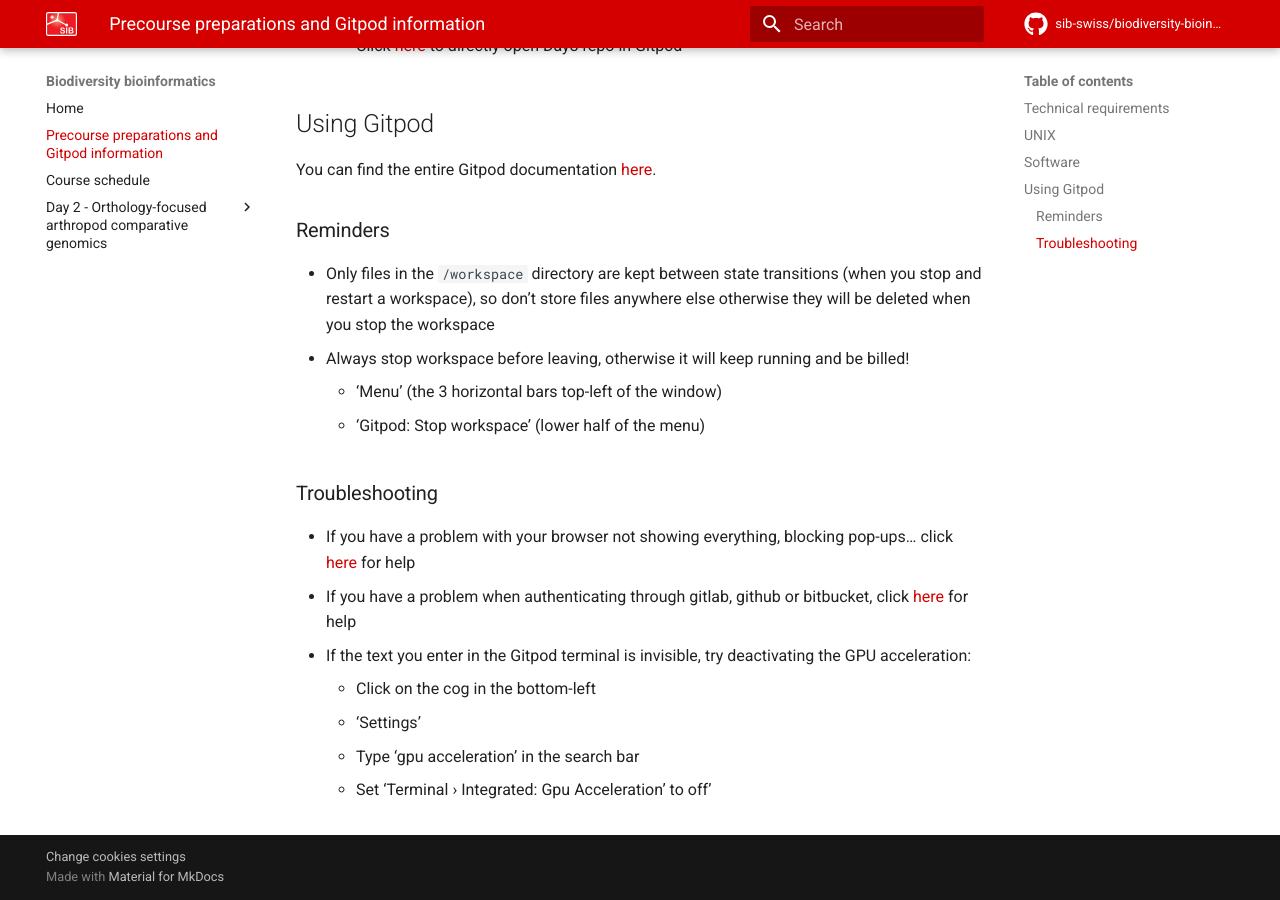
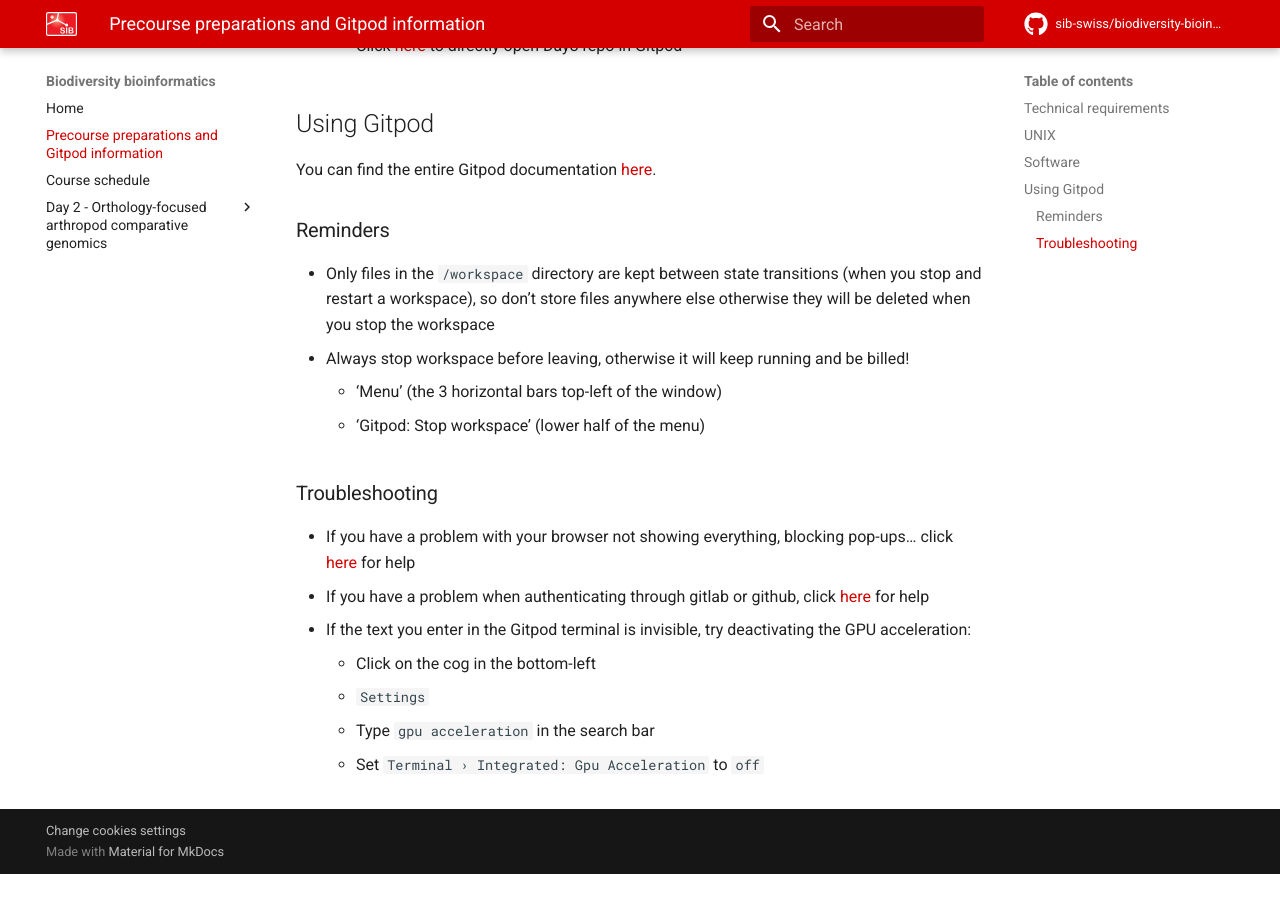
Before and after one commit to sib-swiss/biodiversity-bioinformatics, an MkDocs documentation site: the page built from docs/precourse.md, in a window 1280 px wide and 900 px high, scrolled down 1500 px. Built offline with MkDocs 1.6.1 and Material for MkDocs 9.7.7, drawn with Linux system fonts in a browser that asks for light colours; comment, search, counter and statistics services are not loaded; the version menu is left out; after the commit the page ends 2374 px from its top, so only the background shows below that.

```diff
--- a/docs/precourse.md
+++ b/docs/precourse.md
@@ -14,19 +14,19 @@ Most of the exercises will be run on [Gitpod](https://www.gitpod.io/). Here are
 Remember your email, your username, and your password!
 
 <figure>
-  <img src="../../../assets/images/general/gitpod1.jpg" align="center" width="300"/>
+  <img src="../../assets/images/general/gitpod1.jpg" align="center" width="300"/>
 </figure>
 
 2. Open [Gitpod](https://www.gitpod.io/) and link your GitLab Account
 
 <figure>
-  <img src="../../../assets/images/general/gitpod2.jpg" align="center" width="300"/>
+  <img src="../../assets/images/general/gitpod2.jpg" align="center" width="300"/>
 </figure>
 
 Authenticate your login with your gitlab/github credentials!
 
 <figure>
-  <img src="../../../assets/images/general/gitpod3.jpg" align="center" width="300"/>
+  <img src="../../assets/images/general/gitpod3.jpg" align="center" width="300"/>
 </figure>
 
 3. Open the desired repository in Gitpod: add `gitpod.io/#` at the beginning of the repository URL or...
@@ -35,15 +35,13 @@ Authenticate your login with your gitlab/github credentials!
 	* Click [here](https://gitpod.io/#https://gitlab.com/evogenlab/teaching-repos/biodivinfo) to directly open Day2 repo in Gitpod
 	* Click [here]() to directly open Day3 repo in Gitpod
 
-<!-- AT. You will also need a location version of [R]() installed on your computer -->
-
 ## Using Gitpod
 
 You can find the entire Gitpod documentation [here](https://www.gitpod.io/docs/introduction).
 
 ### Reminders
 
-* Only files in the `/workspace` directory are kept between state transitions (when you stop and restart a workspace), so don’t store files anywhere else otherwise they will be deleted when you stop the workspace
+* Only files in the `/workspace` directory are kept between state transitions (when you stop and restart a workspace), so don't store files anywhere else otherwise they will be deleted when you stop the workspace
 * Always stop workspace before leaving, otherwise it will keep running and be billed!
 	* 'Menu' (the 3 horizontal bars top-left of the window)
 	* 'Gitpod: Stop workspace' (lower half of the menu)
@@ -52,9 +50,9 @@ You can find the entire Gitpod documentation [here](https://www.gitpod.io/docs/i
 ### Troubleshooting
 
 * If you have a problem with your browser not showing everything, blocking pop-ups... click [here](https://www.gitpod.io/docs/configure/user-settings/browser-settings) for help
-* If you have a problem when authenticating through gitlab, github or bitbucket, click [here](https://www.gitpod.io/docs/configure/authentication) for help
+* If you have a problem when authenticating through gitlab or github, click [here](https://www.gitpod.io/docs/configure/authentication) for help
 * If the text you enter in the Gitpod terminal is invisible, try deactivating the GPU acceleration:
 	* Click on the cog in the bottom-left
-	* ‘Settings’
-	* Type ‘gpu acceleration’ in the search bar
-	* Set ‘Terminal › Integrated: Gpu Acceleration’ to off’
+	* `Settings`
+	* Type `gpu acceleration` in the search bar
+	* Set `Terminal › Integrated: Gpu Acceleration` to `off`
```
Also changed, not shown: docs/course_material/day2/4_homology.md (+4 -4 lines), docs/course_material/day2/5_reconciliation.md (+6 -6 lines), docs/course_material/day2/6_reconstruction.md (+4 -4 lines), docs/index.md (+1 -1 lines), docs/assets/images/day2/session1/apollo.jpg (renamed from docs/assets/images/day2/session1/apollo1.jpg).
